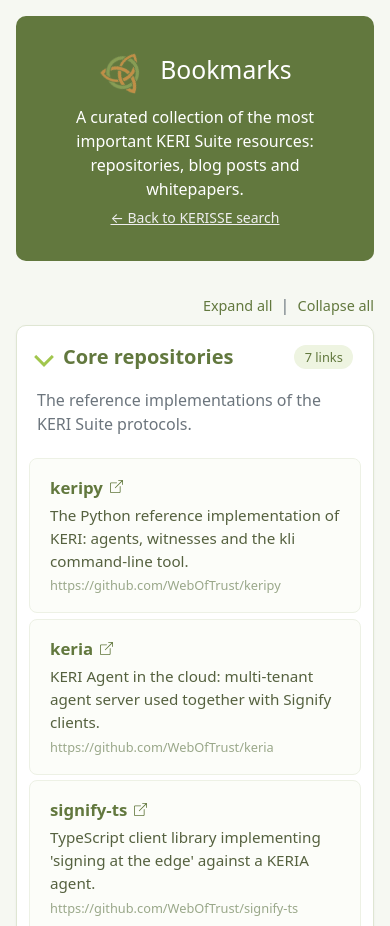
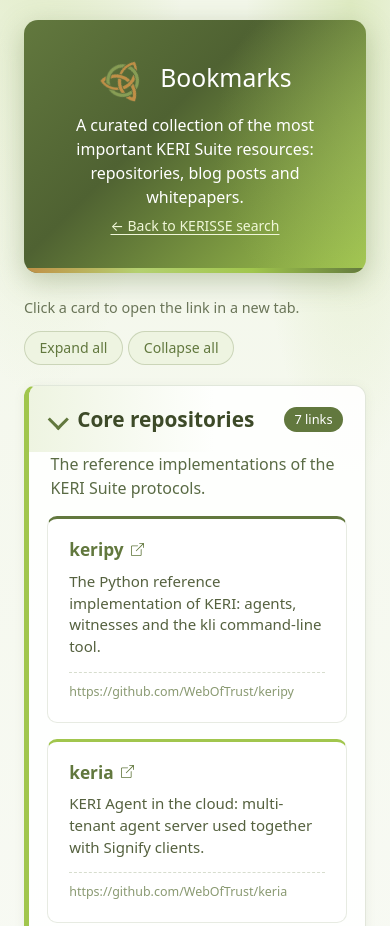
Before and after one commit to WebOfTrust/kerisse, a website: page bookmarks/index.html in a window 390 px wide. Shown: the top 926 px of the page. Drawn offline with nearby package versions, Linux system fonts and the light colour scheme.

Commit message:
Enhance bookmarks page styling and layout
- Updated the background and layout of the bookmarks page for improved aesthetics and usability.
- Introduced new color variables and gradients for a more visually appealing design.
- Enhanced the bookmarks hero section with additional padding, shadows, and hover effects.
- Improved the collapsible category styles and added responsive grid layout for bookmark cards.
- Adjusted typography and spacing for better readability and user experience.

Signed-off-by: Kor Dwarshuis <proximus@fastmail.com>

```diff
--- a/bookmarks/index.html
+++ b/bookmarks/index.html
@@ -21,27 +21,78 @@
             --keri-light: #B4D070;
             --keri-mid: #A1C64D;
             --keri-accent: #C18F46;
+            --keri-wash: #eef4e1;
+            --keri-ink: #3d4a28;
         }
 
         body {
-            background: #f6f8f2;
+            background:
+                radial-gradient(ellipse 80% 50% at 10% -10%, rgba(180, 208, 112, 0.35), transparent 50%),
+                radial-gradient(ellipse 60% 40% at 90% 0%, rgba(161, 198, 77, 0.25), transparent 45%),
+                linear-gradient(180deg, #f3f7ea 0%, #f8faf4 40%, #eef4e1 100%);
+            min-height: 100vh;
+        }
+
+        .bookmarks-page {
+            width: 100%;
+            max-width: none;
+            padding: 1.25rem 1.5rem 2rem;
+        }
+
+        @media (min-width: 992px) {
+            .bookmarks-page {
+                padding-left: 2rem;
+                padding-right: 2rem;
+            }
         }
 
         .bookmarks-hero {
-            background: var(--keri-dark);
+            background:
+                linear-gradient(135deg, var(--keri-dark) 0%, #4f6232 40%, var(--keri-mid) 100%);
             color: #fff;
-            border-radius: 10px;
-            padding: 2rem 1.5rem;
+            border-radius: 14px;
+            padding: 2.25rem 1.75rem;
             text-align: center;
-            margin-bottom: 2rem;
+            margin-bottom: 1.5rem;
+            position: relative;
+            overflow: hidden;
+            box-shadow: 0 8px 28px rgba(98, 120, 62, 0.35);
+        }
+
+        .bookmarks-hero::before {
+            content: '';
+            position: absolute;
+            inset: -40% auto auto 55%;
+            width: 28rem;
+            height: 28rem;
+            border-radius: 50%;
+            background: radial-gradient(circle, rgba(180, 208, 112, 0.45), transparent 70%);
+            pointer-events: none;
+        }
+
+        .bookmarks-hero::after {
+            content: '';
+            position: absolute;
+            left: 0;
+            right: 0;
+            bottom: 0;
+            height: 5px;
+            background: linear-gradient(90deg, var(--keri-accent), var(--keri-light), var(--keri-mid), var(--keri-dark));
+        }
+
+        .bookmarks-hero > * {
+            position: relative;
+            z-index: 1;
         }
 
         .bookmarks-hero a {
-            color: #eee;
+            color: #f0f7d8;
+            text-decoration: underline;
+            text-underline-offset: 3px;
         }
 
         .bookmarks-hero a:hover {
-            color: #ccc;
+            color: #fff;
         }
 
         .bookmarks-hero .hero__image {
@@ -55,32 +106,56 @@
             to { transform: rotate(359deg); }
         }
 
+        .page-toolbar {
+            display: flex;
+            flex-wrap: wrap;
+            align-items: center;
+            justify-content: space-between;
+            gap: 0.75rem;
+            margin-bottom: 1.25rem;
+        }
+
+        .page-toolbar .hint {
+            color: var(--keri-ink);
+            opacity: 0.75;
+            font-size: 0.9rem;
+            margin: 0;
+        }
+
         /* Collapsible category */
         details.bookmark-category {
-            background: #fff;
-            border: 1px solid #dfe6d3;
-            border-radius: 10px;
-            margin-bottom: 1.25rem;
+            background: rgba(255, 255, 255, 0.88);
+            border: 1px solid rgba(98, 120, 62, 0.18);
+            border-left: 5px solid var(--keri-mid);
+            border-radius: 12px;
+            margin-bottom: 1.5rem;
             overflow: hidden;
-            box-shadow: 0 1px 3px rgba(0, 0, 0, 0.05);
+            box-shadow: 0 2px 12px rgba(98, 120, 62, 0.08);
         }
+
+        details.bookmark-category:nth-child(5n+1) { border-left-color: var(--keri-dark); }
+        details.bookmark-category:nth-child(5n+2) { border-left-color: var(--keri-mid); }
+        details.bookmark-category:nth-child(5n+3) { border-left-color: var(--keri-light); }
+        details.bookmark-category:nth-child(5n+4) { border-left-color: var(--keri-accent); }
+        details.bookmark-category:nth-child(5n+5) { border-left-color: #7a9548; }
 
         details.bookmark-category>summary {
             cursor: pointer;
             list-style: none;
-            padding: 1rem 1.25rem;
-            font-size: 1.25rem;
+            padding: 1.1rem 1.35rem;
+            font-size: 1.3rem;
             font-weight: 600;
-            color: var(--keri-dark);
+            color: var(--keri-ink);
             display: flex;
             align-items: center;
             gap: 0.75rem;
             user-select: none;
+            background: linear-gradient(90deg, var(--keri-wash), transparent 55%);
             transition: background 0.2s ease-in-out;
         }
 
         details.bookmark-category>summary:hover {
-            background: #f3f7ea;
+            background: linear-gradient(90deg, #e4efd0, transparent 60%);
         }
 
         details.bookmark-category>summary::-webkit-details-marker {
@@ -93,8 +168,8 @@
             width: 0.7em;
             height: 0.7em;
             flex-shrink: 0;
-            border-right: 3px solid var(--keri-mid);
-            border-bottom: 3px solid var(--keri-mid);
+            border-right: 3px solid var(--keri-dark);
+            border-bottom: 3px solid var(--keri-dark);
             transform: rotate(-45deg);
             transition: transform 0.2s ease-in-out;
         }
@@ -106,48 +181,87 @@
         .bookmark-category .category-count {
             margin-left: auto;
             font-size: 0.8rem;
-            font-weight: 400;
-            background: #eef4e1;
-            color: var(--keri-dark);
+            font-weight: 500;
+            background: var(--keri-dark);
+            color: #fff;
             border-radius: 999px;
-            padding: 0.2em 0.8em;
+            padding: 0.25em 0.85em;
         }
 
         .bookmark-category .category-description {
-            padding: 0 1.25rem;
-            color: #6c757d;
-            margin-bottom: 0.75rem;
+            padding: 0 1.35rem;
+            color: #5a6b45;
+            margin-bottom: 0.5rem;
         }
 
+        /* Horizontal card grid */
         .bookmark-list {
             list-style: none;
             margin: 0;
-            padding: 0.25rem 0.75rem 0.75rem;
+            padding: 0.5rem 1.1rem 1.25rem;
+            display: grid;
+            grid-template-columns: 1fr;
+            gap: 1rem;
+            align-items: stretch;
+        }
+
+        @media (min-width: 640px) {
+            .bookmark-list {
+                grid-template-columns: repeat(2, minmax(0, 1fr));
+            }
+        }
+
+        @media (min-width: 992px) {
+            .bookmark-list {
+                grid-template-columns: repeat(3, minmax(0, 1fr));
+            }
+        }
+
+        @media (min-width: 1400px) {
+            .bookmark-list {
+                grid-template-columns: repeat(4, minmax(0, 1fr));
+            }
+        }
+
+        .bookmark-list > li {
+            display: flex;
+            min-width: 0;
         }
 
         /* One bookmark = one big clickable card */
         .bookmark-list a.bookmark-link {
-            display: block;
+            display: flex;
+            flex-direction: column;
+            flex: 1;
             text-decoration: none;
-            padding: 1rem 1.25rem;
-            margin: 0.35rem 0;
-            border: 1px solid #edf1e5;
-            border-radius: 8px;
-            background: #fcfdf9;
-            transition: background 0.15s ease-in-out, border-color 0.15s ease-in-out, transform 0.15s ease-in-out;
+            padding: 1.25rem 1.35rem;
+            border: 1px solid rgba(98, 120, 62, 0.15);
+            border-top: 3px solid var(--keri-mid);
+            border-radius: 10px;
+            background: #fff;
+            min-height: 10.5rem;
+            transition: background 0.15s ease-in-out, border-color 0.15s ease-in-out, transform 0.15s ease-in-out, box-shadow 0.15s ease-in-out;
         }
+
+        .bookmark-list li:nth-child(4n+1) a.bookmark-link { border-top-color: var(--keri-dark); }
+        .bookmark-list li:nth-child(4n+2) a.bookmark-link { border-top-color: var(--keri-mid); }
+        .bookmark-list li:nth-child(4n+3) a.bookmark-link { border-top-color: var(--keri-light); }
+        .bookmark-list li:nth-child(4n+4) a.bookmark-link { border-top-color: var(--keri-accent); }
 
         .bookmark-list a.bookmark-link:hover,
         .bookmark-list a.bookmark-link:focus-visible {
-            background: #f3f7ea;
+            background: linear-gradient(165deg, #f7fbef 0%, #fff 55%);
             border-color: var(--keri-light);
-            transform: translateX(4px);
+            box-shadow: 0 8px 22px rgba(98, 120, 62, 0.16);
+            transform: translateY(-3px);
+            outline: none;
         }
 
         .bookmark-title {
-            font-weight: 600;
+            font-weight: 700;
             color: var(--keri-dark);
-            font-size: 1.05rem;
+            font-size: 1.08rem;
+            line-height: 1.3;
         }
 
         /* External-link icon after the title */
@@ -164,38 +278,68 @@
 
         .bookmark-description {
             color: #55613f;
-            margin-top: 0.25rem;
+            margin-top: 0.55rem;
             margin-bottom: 0;
-            font-size: 0.95rem;
+            font-size: 0.94rem;
+            line-height: 1.45;
+            flex: 1;
         }
 
         .bookmark-url {
-            color: #9aa88a;
-            font-size: 0.8rem;
+            display: block;
+            color: #8a9a72;
+            font-size: 0.78rem;
             word-break: break-all;
+            margin-top: 0.85rem;
+            padding-top: 0.65rem;
+            border-top: 1px dashed rgba(98, 120, 62, 0.25);
+        }
+
+        .expand-controls {
+            display: flex;
+            align-items: center;
+            gap: 0.35rem;
         }
 
         .expand-controls button {
-            background: none;
-            border: none;
-            padding: 0;
+            background: var(--keri-wash);
+            border: 1px solid rgba(98, 120, 62, 0.25);
+            border-radius: 999px;
+            padding: 0.35rem 0.9rem;
             color: var(--keri-dark);
             cursor: pointer;
-            font-size: 0.9rem;
+            font-size: 0.88rem;
+            font-weight: 500;
+            transition: background 0.15s ease, color 0.15s ease, border-color 0.15s ease;
         }
 
         .expand-controls button:hover {
-            color: var(--keri-light);
+            background: var(--keri-dark);
+            border-color: var(--keri-dark);
+            color: #fff;
+        }
+
+        .edit-hint a {
+            color: var(--keri-dark);
+            font-weight: 500;
+        }
+
+        .edit-hint a:hover {
+            color: var(--keri-mid);
         }
 
         footer {
-            background: #313846;
+            background: linear-gradient(90deg, #2a3320, #313846 40%, #3d4a28);
+        }
+
+        footer a:hover {
+            color: var(--keri-light) !important;
         }
     </style>
 </head>
 
 <body>
-    <div class="container p-3" style="max-width: 60rem;">
+    <div class="bookmarks-page">
 
         <div class="bookmarks-hero">
             <h1 class="fs-2"><img alt="" class="hero__image" src="../logo-keri-symbol.png" />Bookmarks</h1>
@@ -204,11 +348,13 @@
             <p class="mb-0"><small><a href="../">&larr; Back to KERISSE search</a></small></p>
         </div>
 
-        <p class="expand-controls text-end mb-2">
-            <button type="button" id="expand-all">Expand all</button>
-            <span class="text-secondary mx-1">|</span>
-            <button type="button" id="collapse-all">Collapse all</button>
-        </p>
+        <div class="page-toolbar">
+            <p class="hint">Click a card to open the link in a new tab.</p>
+            <div class="expand-controls">
+                <button type="button" id="expand-all">Expand all</button>
+                <button type="button" id="collapse-all">Collapse all</button>
+            </div>
+        </div>
 
         <div id="bookmark-categories">
             <noscript>
@@ -216,7 +362,7 @@
             </noscript>
         </div>
 
-        <p class="text-center text-secondary mt-4"><small>Missing a link? Edit
+        <p class="text-center text-secondary mt-4 edit-hint"><small>Missing a link? Edit
                 <a target="_blank" rel="noopener" href="https://github.com/WebOfTrust/kerisse/blob/main/bookmarks/index.html">bookmarks/index.html</a>
                 — the collection is a plain JavaScript list at the bottom of the file.</small></p>
     </div>
```
